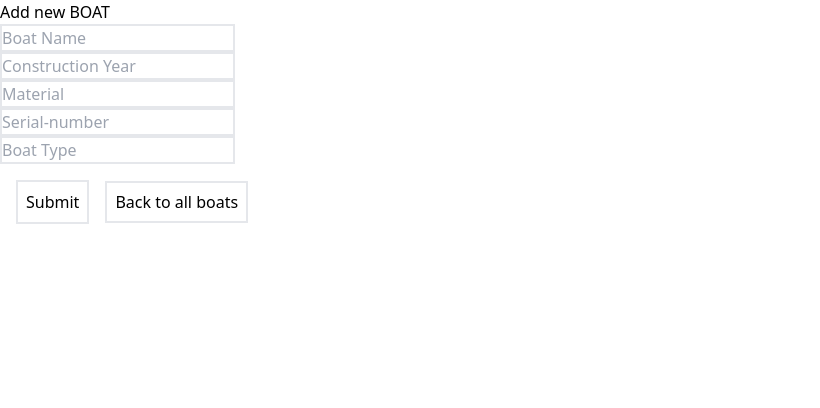
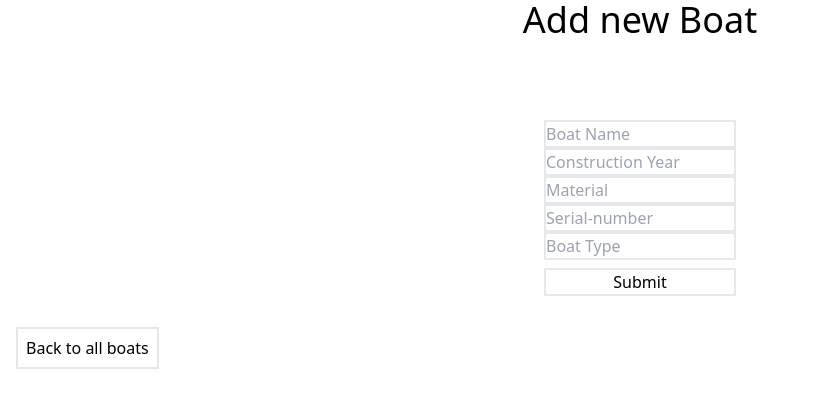
Before and after one commit to S-Guettner/boat-rental, a React (Vite) app in the folder frontend/: page /new-boat in a window 1280 px wide. Shown: the top 408 px of the page, without its empty margins (0-820 px from the left). Built offline with nearby package versions, Linux system fonts and the light colour scheme.

Commit message:
style(frontend): changed add new boat page

```diff
--- a/frontend/src/pages/CreateNewBoat.tsx
+++ b/frontend/src/pages/CreateNewBoat.tsx
@@ -39,17 +39,18 @@ const CreateNewBoat: FC<CreateNewBoatProps> = ({}) => {
 
 
     return (
-    <main>
-        <h1>Add new BOAT</h1>
+    <main >
+        <h1 className='text-center text-4xl mb-20'>Add new Boat</h1>
+            <div className='w-48 mx-auto'>
+              <input className='border-2 block w-48' ref={boatName} placeholder='Boat Name' type="text" />
+              <input className='border-2 block w-48' ref={constructionYear} placeholder='Construction Year' type="number" />
+              <input className='border-2 block w-48' ref={material} placeholder='Material' type="text" />
+              <input className='border-2 block w-48' ref={serialNumber} placeholder='Serial-number' type="text" />
+              <input className='border-2 block w-48' ref={boatType} placeholder='Boat Type' type="text" />
+              <button className='border-2 mt-2 mb-10 w-48' onClick={clickHandler} >Submit</button>
+            </div>
 
-              <input className='border-2 block' ref={boatName} placeholder='Boat Name' type="text" />
-              <input className='border-2 block' ref={constructionYear} placeholder='Construction Year' type="number" />
-              <input className='border-2 block' ref={material} placeholder='Material' type="text" />
-              <input className='border-2 block' ref={serialNumber} placeholder='Serial-number' type="text" />
-              <input className='border-2 block' ref={boatType} placeholder='Boat Type' type="text" />
-              <button className='border-2 m-4 p-2 mb-10' onClick={clickHandler} >Submit</button>
-
-            <Link to={'/'} className='border-2 p-2'>Back to all boats </Link>
+            <Link to={'/'} className='border-2 p-2 m-4'>Back to all boats </Link>
     </main>
   )
 }
```
